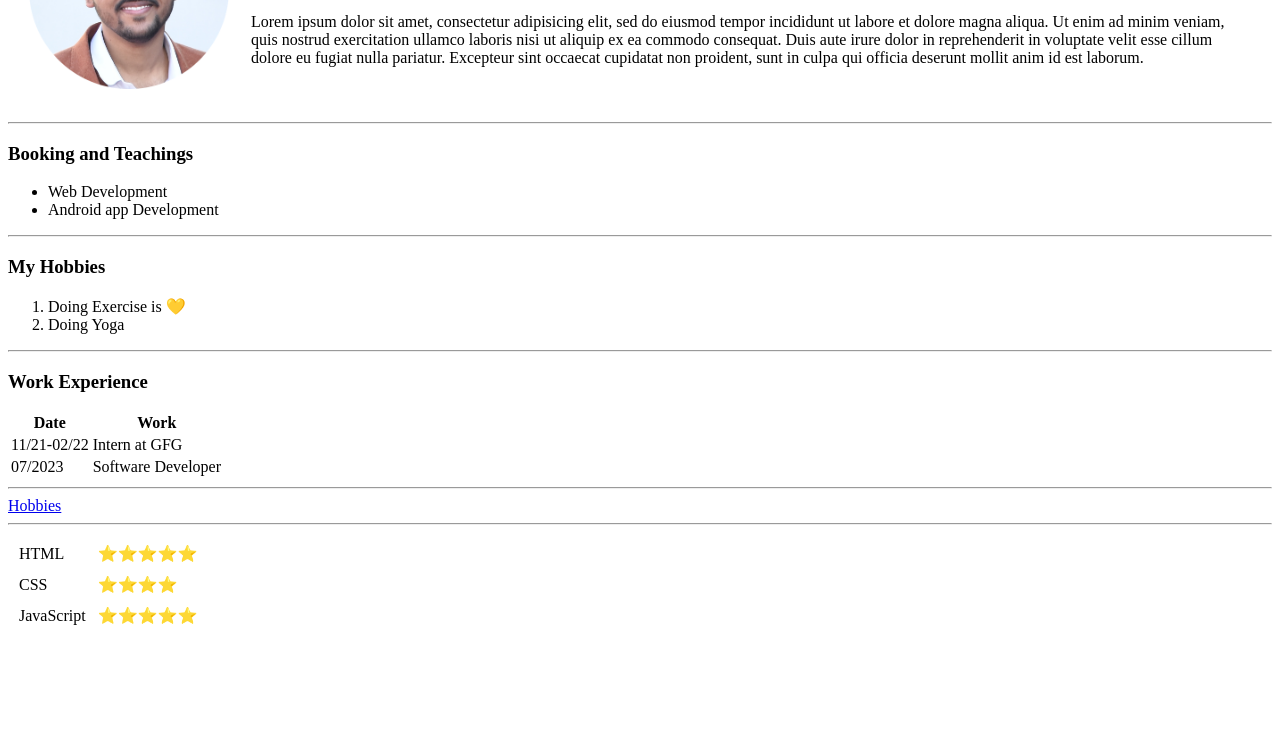
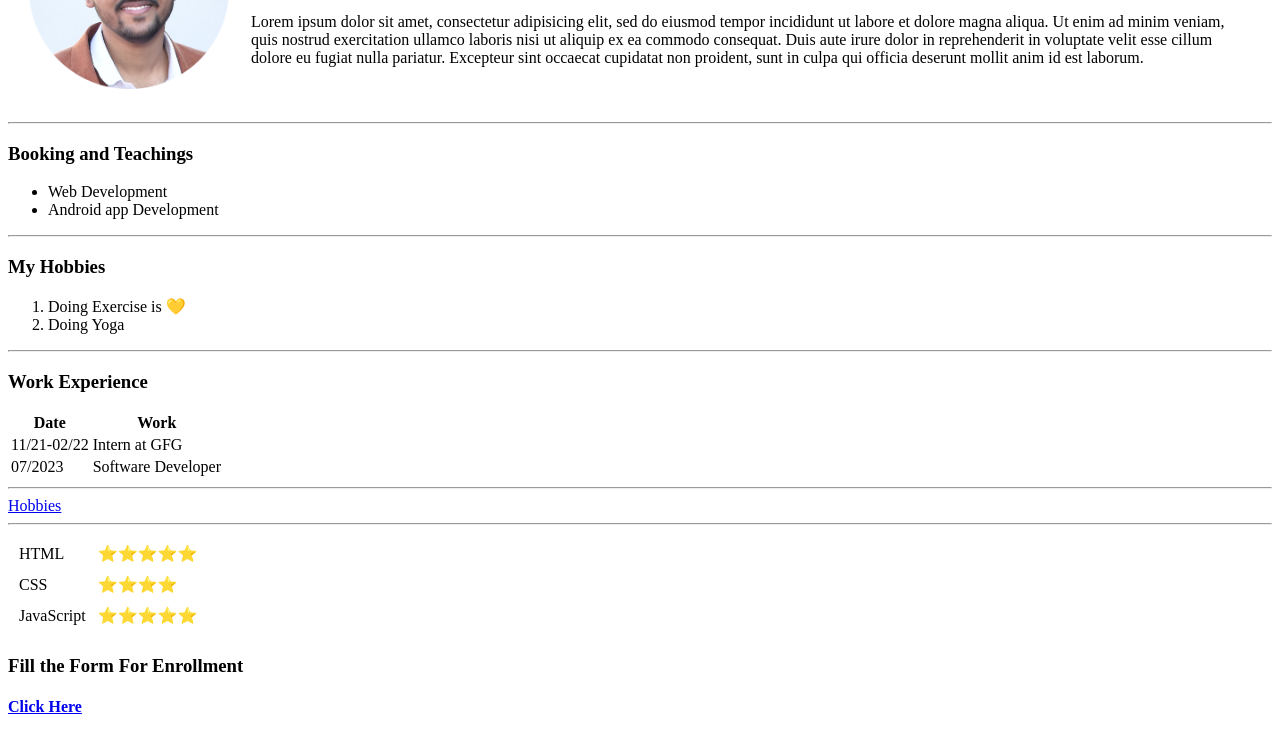
Before and after one commit to thenavneety/Resume, a plain HTML site: page index.html in a window 1280 px wide. Shown: the part 140-878 px from the top of the page. Before the commit the page ends 800 px from the top, so only its background shows below. Drawn offline with Linux system fonts and the light colour scheme.

Commit message:
Add files via upload

```diff
--- a/index.html
+++ b/index.html
@@ -69,6 +69,8 @@
       <td>⭐⭐⭐⭐⭐</td>
     </tr>
   </table>
+  <h3>Fill the Form For Enrollment</h3>
+  <a href="forms.html"><h4>Click Here</h4></a>
 </body>
 
 </html>
```
